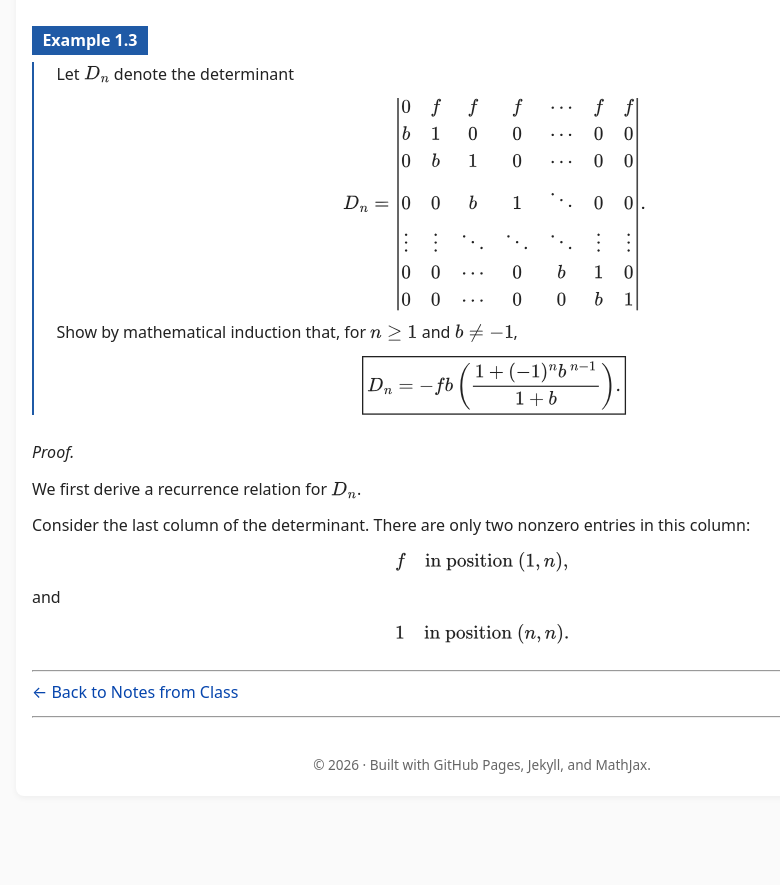
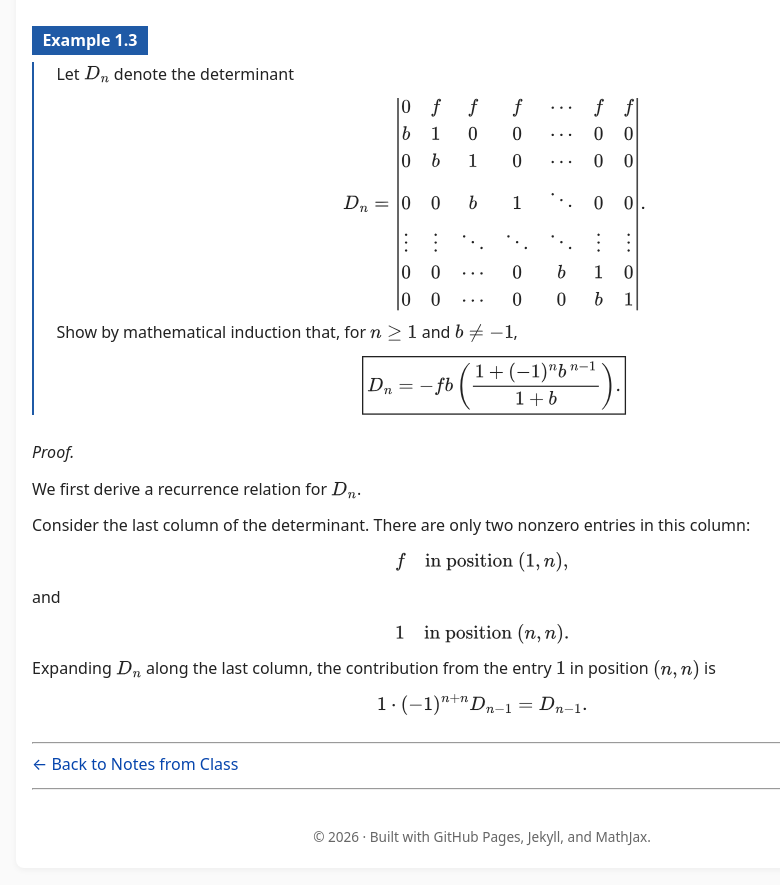
Before and after one commit to SaleemKamaludin/SaleemKamaludin.github.io, a Jekyll site: the page built from courses/math-2276/notes-from-class/lecture-2/index.md, in a window 1280 px wide and 900 px high, scrolled down 6029 px. Shown: the top 885 px of the window, without its empty margins (158-938 px from the left). Built offline with Jekyll 4.4.1, drawn with Linux system fonts in a browser that asks for light colours; before the commit the page ends 6857 px from its top, so only the background shows below that.

Commit message:
Add first cofactor contribution to Example 1.3 proof

```diff
--- a/courses/math-2276/notes-from-class/lecture-2/index.md
+++ b/courses/math-2276/notes-from-class/lecture-2/index.md
@@ -789,6 +789,17 @@ b & 1 & 0 & 0 & \cdots & 0\\
   \[
   1 \quad \text{in position } (n,n).
   \]
+
+  <p>
+    Expanding \(D_n\) along the last column, the contribution from the
+    entry \(1\) in position \((n,n)\) is
+  </p>
+
+  \[
+  1\cdot (-1)^{n+n}D_{n-1}
+  =
+  D_{n-1}.
+  \]
 </div>
 
 ---
```
